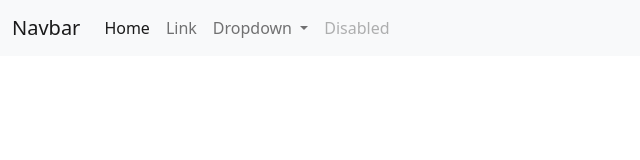
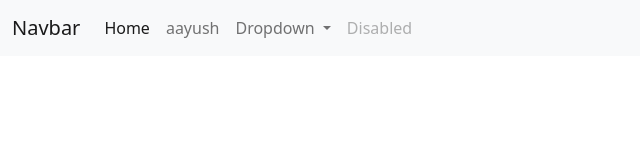
Before and after one commit to Dev-AayushG/DemoBranchPush, a plain HTML site: page index.html in a window 1280 px wide. Shown: the full height of the page, 0-640 px from the left. Drawn offline with nearby package versions, Linux system fonts and the light colour scheme.

Commit message:
about changed to aayush

```diff
--- a/index.html
+++ b/index.html
@@ -23,7 +23,7 @@
                 <a class="nav-link active" aria-current="page" href="#">Home</a>
               </li>
               <li class="nav-item">
-                <a class="nav-link" href="#">Link</a>
+                <a class="nav-link" href="#">aayush</a>
               </li>
               <li class="nav-item dropdown">
                 <a class="nav-link dropdown-toggle" href="#" id="navbarDropdown" role="button" data-bs-toggle="dropdown" aria-expanded="false">
```
